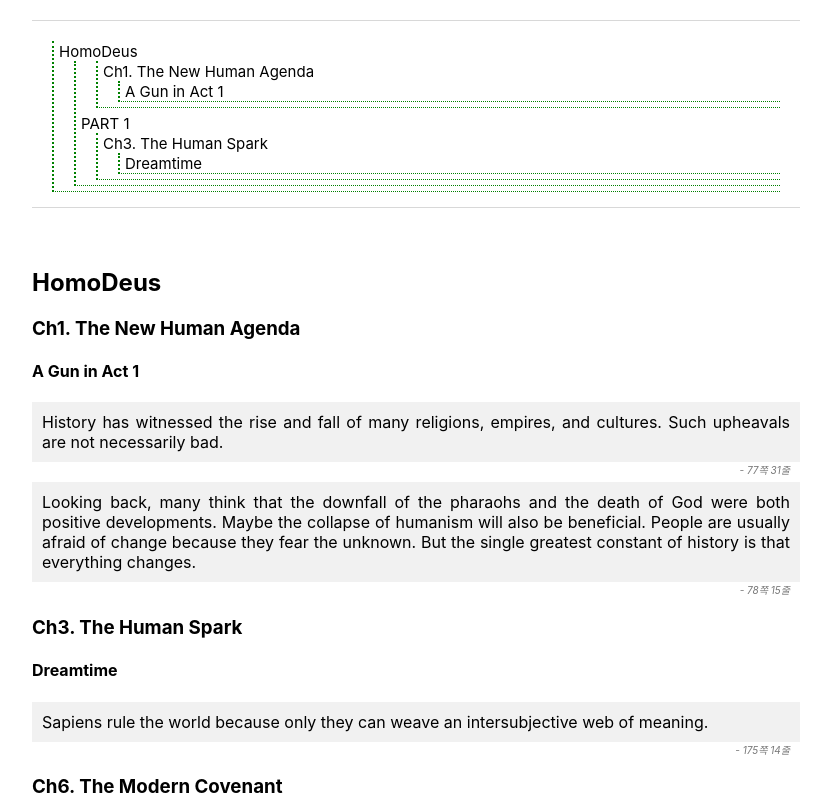
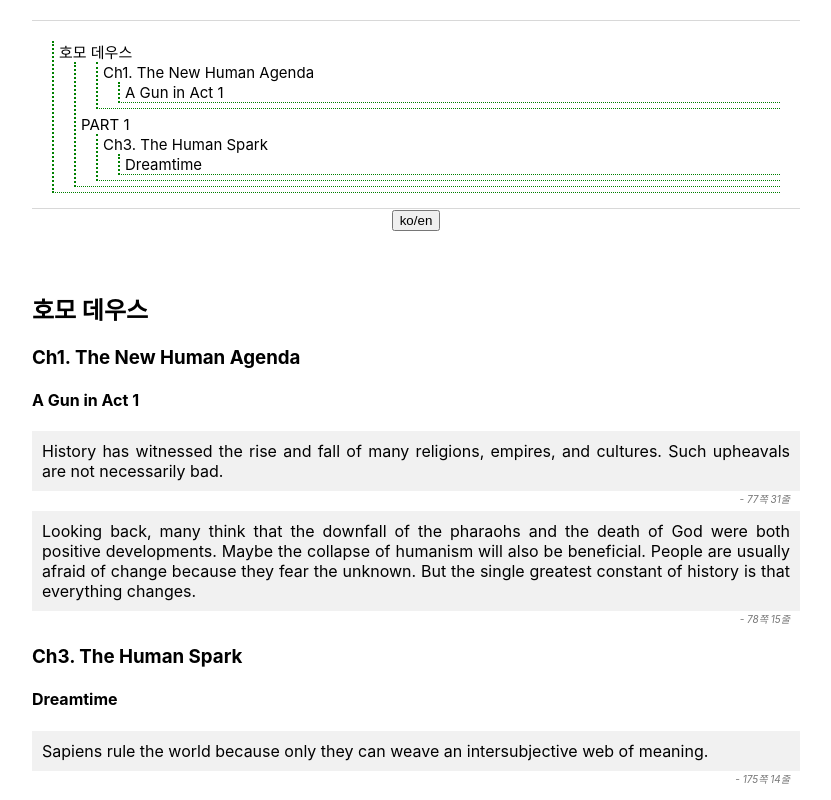
Before and after one commit to JahunSeo/react-gh-pages, a React (Create React App) app: page / in a window 1280 px wide. Shown: the top 800 px of the page, without its empty margins (224-1055 px from the left). Built offline with nearby package versions, Linux system fonts and the light colour scheme.

Commit message:
[johnny] refactor code with text tag

```diff
--- a/src/HomoDeus/Nav/index.js
+++ b/src/HomoDeus/Nav/index.js
@@ -9,12 +9,26 @@
 
 export class NavItem extends Component {
   render() {
-    let { item } = this.props;
+    let { item, lang } = this.props;
+
+    let titleStr;
+    if (item.title) {
+      let type = typeof item.title;
+      if (type === "string") {
+        titleStr = item.title;
+      } else if (type === "object") {
+        titleStr = item.title[lang];
+        if (!titleStr) {
+          titleStr = item.title[Object.keys(item.title)[0]];
+        }
+      }
+    }
+
     return (
       <li className="NavItem">
-        {item.title && (
-          <a className="NavItem__a" href={`#${generateID(item.title)}`}>
-            {item.title}
+        {titleStr && (
+          <a className="NavItem__a" href={`#${generateID(titleStr)}`}>
+            {titleStr}
           </a>
         )}
         {item.sub && (
--- /dev/null
+++ b/src/HomoDeus/TextTag/index.js
@@ -0,0 +1,67 @@
+import React from "react";
+import generateID from "../../Util/IDgenerator";
+
+const TextTag = props => {
+  let { tag, locale, lang, className = "" } = props;
+  let selected = locale[lang];
+  let substituted = false;
+  if (!selected) {
+    selected = locale[Object.keys(locale)[0]];
+    substituted = true;
+  }
+
+  let id = generateID(selected);
+  className += ` TextTag`;
+  if (tag) className += ` TextTag__${tag}`;
+  if (substituted) className += ` TextTag__substituted`;
+  className = className.trim();
+
+  switch (tag) {
+    case "h1":
+      return (
+        <h1 id={id} className={className}>
+          {selected}
+        </h1>
+      );
+    case "h2":
+      return (
+        <h2 id={id} className={className}>
+          {selected}
+        </h2>
+      );
+    case "h3":
+      return (
+        <h3 id={id} className={className}>
+          {selected}
+        </h3>
+      );
+    case "h4":
+      return (
+        <h4 id={id} className={className}>
+          {selected}
+        </h4>
+      );
+    case "h5":
+      return (
+        <h5 id={id} className={className}>
+          {selected}
+        </h5>
+      );
+    case "h6":
+      return (
+        <h6 id={id} className={className}>
+          {selected}
+        </h6>
+      );
+    case "p":
+      return (
+        <p id={id} className={className}>
+          {selected}
+        </p>
+      );
+    default:
+      return <span>{selected}</span>;
+  }
+};
+
+export default TextTag;
--- a/src/HomoDeus/index.js
+++ b/src/HomoDeus/index.js
@@ -1,13 +1,19 @@
 import React, { Component } from "react";
 import "./index.scss";
 
+import TextTag from "./TextTag";
 import Quote from "./Quote";
 import { NavList, NavItem } from "./Nav";
-import generateID from "../Util/IDgenerator";
 
 export default class HomoDeus extends Component {
   state = {
-    mainLang: "en"
+    mainLang: "ko"
+  };
+
+  handleLangBtn = () => {
+    this.setState(state => ({
+      mainLang: state.mainLang === "ko" ? "en" : "ko"
+    }));
   };
 
   render() {
@@ -15,23 +21,23 @@
 
     let navArray = [
       {
-        title: "HomoDeus",
+        title: { en: "Homo Deus", ko: "호모 데우스" },
         sub: [
           {
             title: null,
             sub: [
               {
-                title: "Ch1. The New Human Agenda",
-                sub: [{ title: "A Gun in Act 1" }]
+                title: { en: "Ch1. The New Human Agenda", ko: "" },
+                sub: [{ title: { en: "A Gun in Act 1", ko: "" } }]
               }
             ]
           },
           {
-            title: "PART 1",
+            title: { en: "PART 1", ko: "" },
             sub: [
               {
-                title: "Ch3. The Human Spark",
-                sub: [{ title: "Dreamtime" }]
+                title: { en: "Ch3. The Human Spark", ko: "" },
+                sub: [{ title: { en: "Dreamtime", ko: "" } }]
               }
             ]
           }
@@ -46,25 +52,29 @@
             <nav className="Nav">
               <NavList>
                 {navArray.map((item, index) => {
-                  return <NavItem key={index} item={item} />;
+                  return <NavItem key={index} item={item} lang={mainLang} />;
                 })}
               </NavList>
             </nav>
+            <button onClick={this.handleLangBtn}>ko/en</button>
           </section>
           <section className="section section--main">
             <div className="Main">
-              <h1 className="Main__h1" id={generateID("HomoDeus")}>
-                HomoDeus
-              </h1>
-              <h3
-                className="Main__h3"
-                id={generateID("Ch1. The New Human Agenda")}
-              >
-                Ch1. The New Human Agenda
-              </h3>
-              <h4 className="Main__h4" id={generateID("A Gun in Act 1")}>
-                A Gun in Act 1
-              </h4>
+              <TextTag
+                tag={"h1"}
+                locale={{ en: "Homo Deus", ko: "호모 데우스" }}
+                lang={mainLang}
+              />
+              <TextTag
+                tag={"h3"}
+                locale={{ en: "Ch1. The New Human Agenda", ko: "" }}
+                lang={mainLang}
+              />
+              <TextTag
+                tag={"h4"}
+                locale={{ en: "A Gun in Act 1", ko: "" }}
+                lang={mainLang}
+              />
               <Quote
                 quote={{
                   en: {
@@ -83,12 +93,16 @@
                 }}
                 mainLang={mainLang}
               />
-              <h3 className="Main__h3" id={generateID("Ch3. The Human Spark")}>
-                Ch3. The Human Spark
-              </h3>
-              <h4 className="Main__h4" id={generateID("Dreamtime")}>
-                Dreamtime
-              </h4>
+              <TextTag
+                tag={"h3"}
+                locale={{ en: "Ch3. The Human Spark", ko: "" }}
+                lang={mainLang}
+              />
+              <TextTag
+                tag={"h4"}
+                locale={{ en: "Dreamtime", ko: "" }}
+                lang={mainLang}
+              />
               <Quote
                 quote={{
                   en: {
@@ -98,15 +112,18 @@
                 }}
                 mainLang={mainLang}
               />
-              <h3
-                className="Main__h3"
-                id={generateID("Ch6. The Modern Covenant")}
-              >
-                Ch6. The Modern Covenant
-              </h3>
-              <h4 className="Main__h4" id={generateID("The Ark Syndrome")}>
-                The Ark Syndrome
-              </h4>
+
+              <TextTag
+                tag={"h3"}
+                locale={{ en: "Ch6. The Modern Covenant", ko: "" }}
+                lang={mainLang}
+              />
+              <TextTag
+                tag={"h4"}
+                locale={{ en: "The Ark Syndrome", ko: "" }}
+                lang={mainLang}
+              />
+
               <Quote
                 quote={{
                   en: {
@@ -117,9 +134,12 @@
                 mainLang={mainLang}
               />
               <h2>Not yet located</h2>
-              <h4 className="Main__h4" id={generateID("Upgrading Inequality")}>
-                Upgrading Inequality
-              </h4>
+
+              <TextTag
+                tag={"h4"}
+                locale={{ en: "Upgrading Inequality", ko: "" }}
+                lang={mainLang}
+              />
               <Quote
                 quote={{
                   en: {
```
